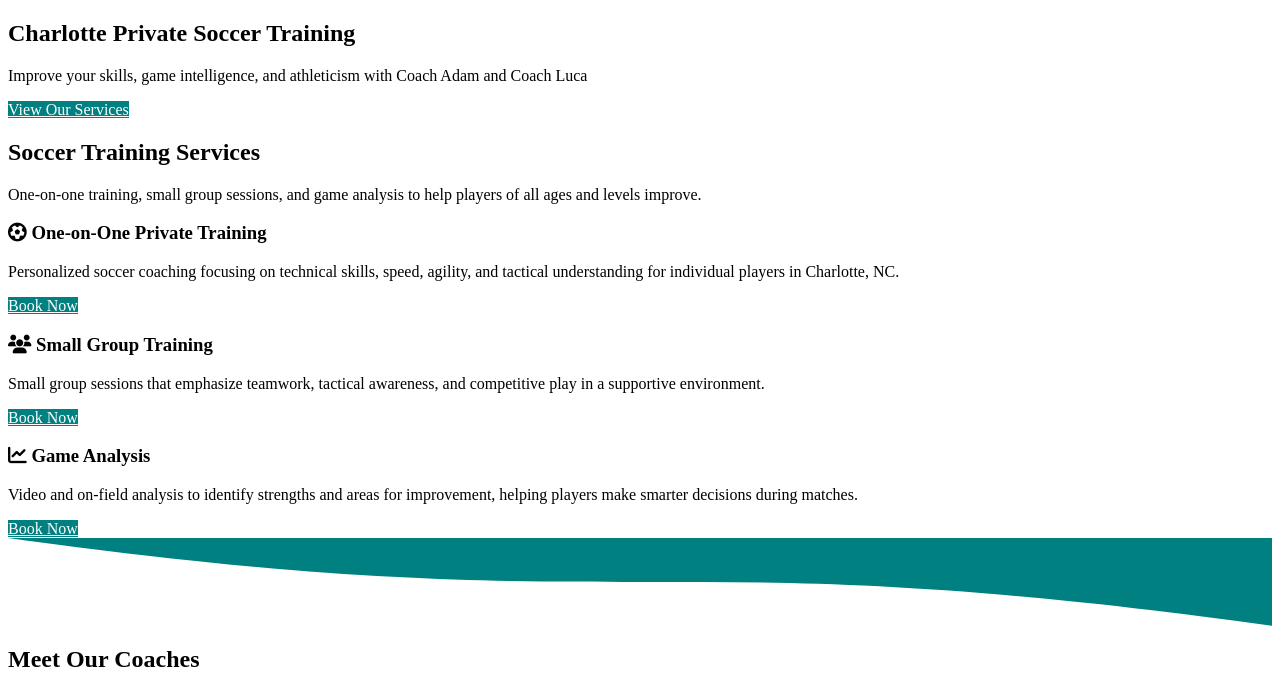
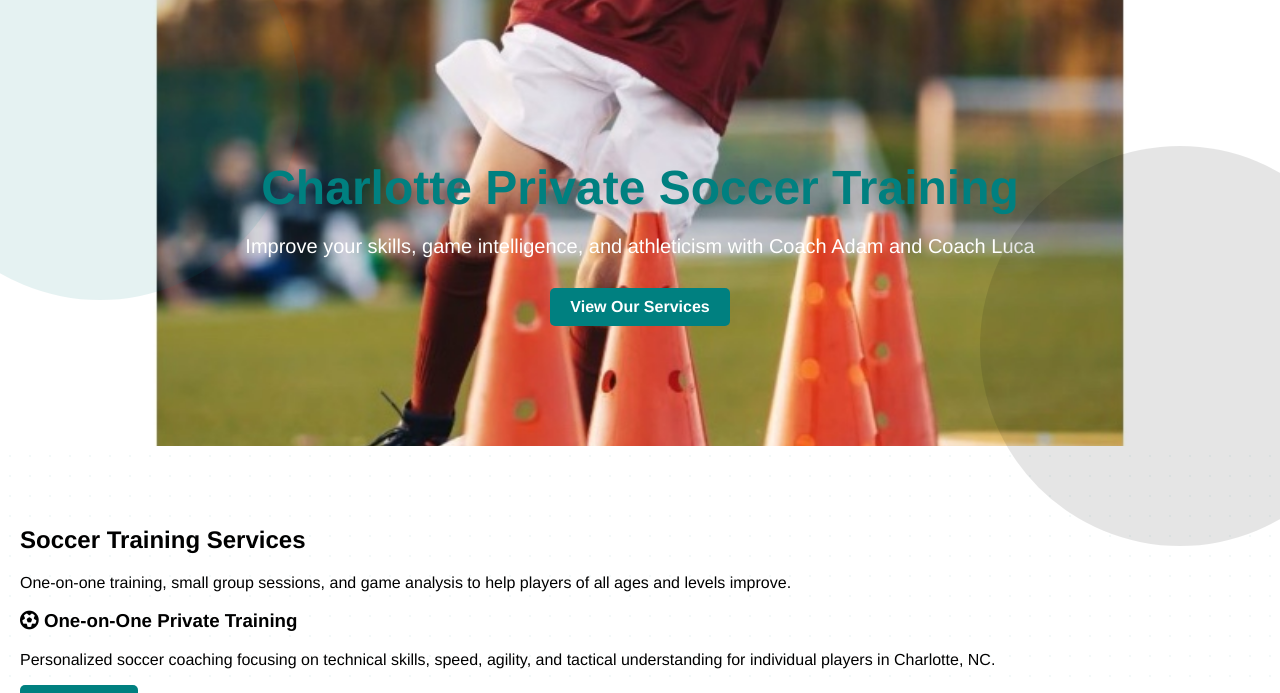
Before and after one commit to queencitystandouts/last-attempt, a Jekyll site: the page built from index.md, in a window 1280 px wide. Shown: the top 693 px of the page. Built offline with Jekyll 4.4.1, drawn with Linux system fonts in a browser that asks for light colours.

Commit message:
Update custom.css

```diff
--- a/assets/css/custom.css
+++ b/assets/css/custom.css
@@ -1,12 +1,17 @@
-/* Teal / White / Black Theme */
-body, section, #hero, #services, #team, #timeline { background-color: #ffffff !important; color: #000000 !important; }
-a { color: #008080 !important; }
-a:hover { color: #006666 !important; }
-header, .navbar { background-color: #000000 !important; color: #ffffff !important; }
-header a, .navbar a { color: #ffffff !important; }
-header a:hover, .navbar a:hover { color: #008080 !important; }
-footer { background-color: #000000 !important; color: #ffffff !important; }
-footer a { color: #ffffff !important; }
-footer a:hover { color: #008080 !important; }
-.btn, .btn-primary { background-color: #008080 !important; color: #ffffff !important; }
-.btn:hover, .btn-primary:hover { background-color: #006666 !important; color: #ffffff !important; }
+body { margin:0; font-family:"Helvetica Neue", Arial, sans-serif; color:#000; background:#fff; }
+a, .btn, .btn-primary { background-color:#008080; color:#fff; padding:10px 20px; border-radius:5px; text-decoration:none; font-weight:bold; display:inline-block; }
+.btn:hover, .btn-primary:hover { background-color:#006666; color:#fff; }
+header, .navbar { background-color:#000; }
+header a, .navbar a { color:#fff; }
+header a:hover, .navbar a:hover { color:#008080; }
+footer { background-color:#000; color:#fff; padding:20px 0; text-align:center; }
+footer a { color:#fff; }
+footer a:hover { color:#008080; }
+section { padding:60px 20px; position:relative; }
+#hero { background-image: url('/assets/img/header-private-soccer-training-charlotte.jpg'); background-size: cover; background-position: center; text-align:center; padding:120px 20px; color:#fff; }
+#hero h1 { color:#008080; font-size:48px; margin-bottom:20px; }
+#hero p { color:#fff; font-size:20px; margin-bottom:30px; }
+#hero::before, #hero::after { content:""; position:absolute; width:400px; height:400px; border-radius:50%; opacity:0.1; }
+#hero::before { background:#008080; top:-100px; left:-100px; }
+#hero::after { background:#000; bottom:-100px; right:-100px; }
+section::before { content:""; position:absolute; width:100%; height:100%; background-image: radial-gradient(circle, rgba(0,128,128,0.05) 1px, transparent 1px); background-size:20px 20px; top:0; left:0; pointer-events:none; }
```
